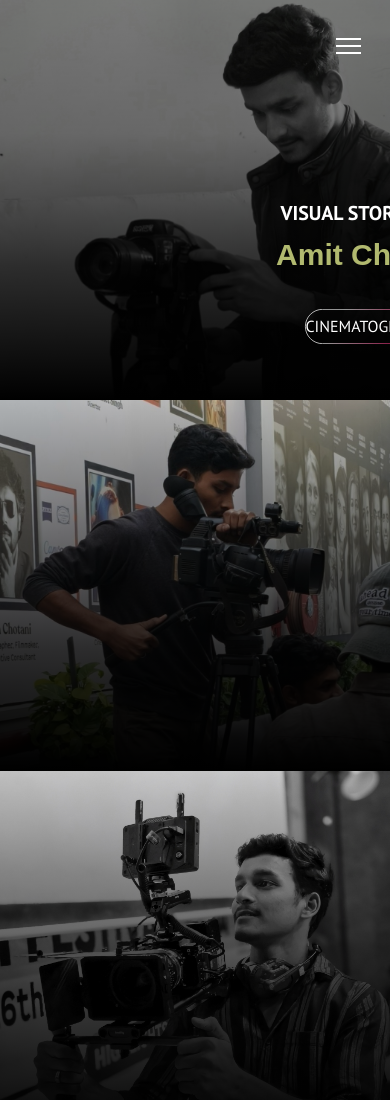
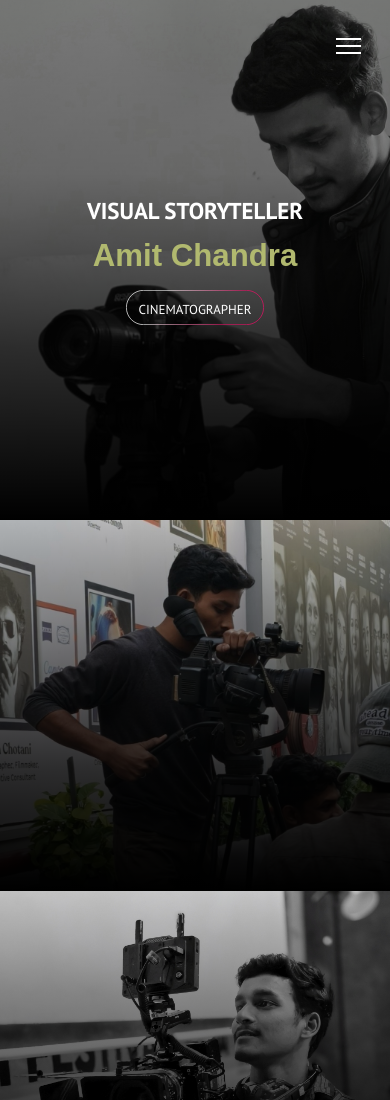
Before and after one commit to AmitChandra528/AmitChandra528.github.io, a plain HTML site: page index.html in a window 390 px wide. Shown: the top 1100 px of the page. Drawn offline with Linux system fonts and the light colour scheme; files whose address does not match are found by name.

Commit message:
Update index.html

```diff
--- a/index.html
+++ b/index.html
@@ -13,6 +13,108 @@
   <link rel="stylesheet" href="assets/css/bootstrap.min.css">
   <link rel="stylesheet" href="assets/css/style.css">
   <title>Cinematographer Amit Chandra Portfolio</title>
+
+
+<style>
+/* MOBILE HERO POSITION FIX */
+@media screen and (max-width: 767px) {
+
+  .fh5co-home-banner {
+    width: 100% !important;
+    padding: 0 !important;
+    margin: 0 !important;
+    overflow: hidden !important;
+  }
+
+  .fh5co-home-banner > .card {
+    position: relative !important;
+    width: 100% !important;
+    height: 520px !important;
+    overflow: hidden !important;
+  }
+
+  .fh5co-home-banner > .card > .card-img {
+    width: 100% !important;
+    height: 100% !important;
+    object-fit: cover !important;
+    object-position: center !important;
+  }
+
+  .fh5co-home-banner .card-img-overlay {
+    position: absolute !important;
+    inset: 0 !important;
+    width: 100% !important;
+    height: 100% !important;
+    padding: 15px !important;
+    display: flex !important;
+    align-items: center !important;
+    justify-content: center !important;
+  }
+
+  .fh5co-home-banner .center-text {
+    position: relative !important;
+    top: auto !important;
+    left: auto !important;
+    right: auto !important;
+    bottom: auto !important;
+    transform: none !important;
+    margin: 0 auto !important;
+    padding: 0 8px !important;
+    width: 100% !important;
+    max-width: 100% !important;
+    text-align: center !important;
+    box-sizing: border-box !important;
+  }
+
+  .fh5co-home-banner .center-text h1,
+  .fh5co-home-banner .center-text h2 {
+    position: static !important;
+    width: 100% !important;
+    max-width: 100% !important;
+    margin-left: auto !important;
+    margin-right: auto !important;
+    text-align: center !important;
+    transform: none !important;
+    white-space: normal !important;
+    overflow-wrap: break-word !important;
+  }
+
+  /* Visual Storyteller */
+  .fh5co-home-banner .hero-subtitle,
+  .fh5co-home-banner .center-text h2:first-child {
+    font-size: 23px !important;
+    line-height: 1.3 !important;
+    margin-bottom: 12px !important;
+  }
+
+  /* Amit Chandra */
+  .fh5co-home-banner .hero-name,
+  .fh5co-home-banner .center-text h2:nth-child(2) {
+    font-size: clamp(30px, 8vw, 40px) !important;
+    line-height: 1.2 !important;
+    margin-bottom: 20px !important;
+  }
+
+  /* Cinematographer Button */
+  .fh5co-home-banner .center-text .btn {
+    position: relative !important;
+    display: inline-flex !important;
+    align-items: center !important;
+    justify-content: center !important;
+    margin: 0 auto !important;
+    max-width: 100% !important;
+    font-size: 13px !important;
+    white-space: nowrap !important;
+    box-sizing: border-box !important;
+  }
+
+  .fh5co-home-banner .center-text .btn svg {
+    max-width: 100% !important;
+  }
+}
+</style>
+
+
 </head>
 
 <body>
```
